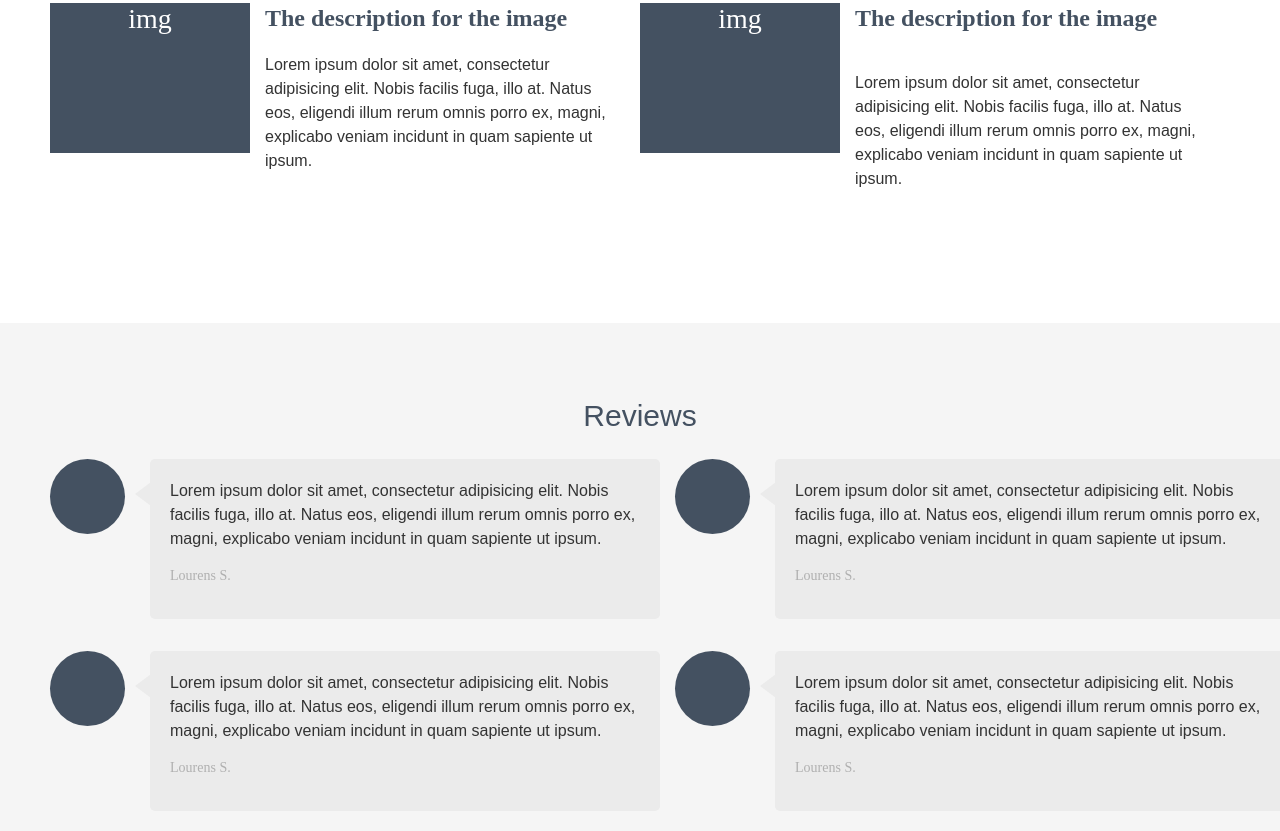
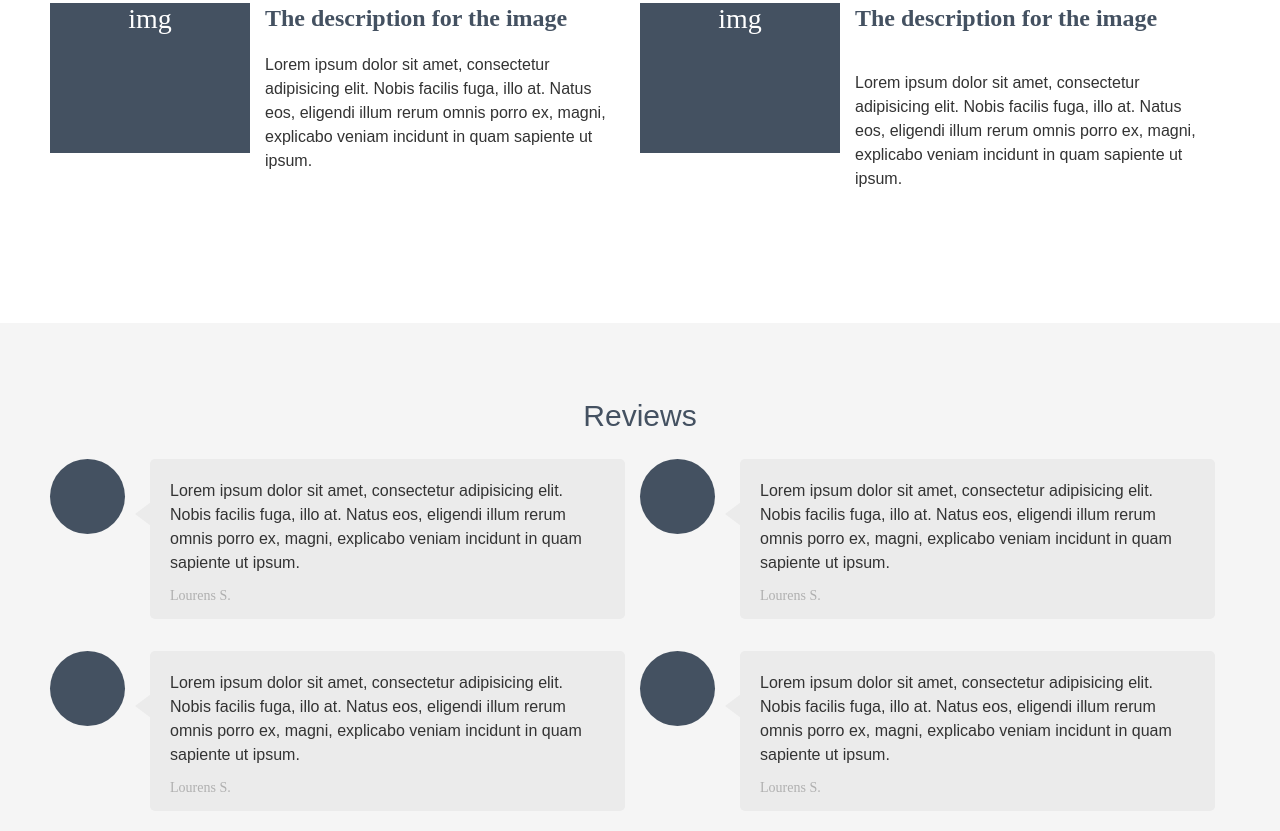
Before and after one commit to Anna117292/project, a plain HTML site: page index.html in a window 1280 px wide. Shown: the part 1552-2383 px from the top of the page. Drawn offline with nearby package versions, Linux system fonts and the light colour scheme.

Commit message:
edited the firs html and css file

```diff
--- a/index.html
+++ b/index.html
@@ -11,6 +11,7 @@
 </head>
 
 <body>
+    <div class="big-container">
         <div class="container">
             <header class="main-header">
                 <div class="main-header-wrapp">
@@ -22,7 +23,7 @@
                         <li class="header-list-item">Associate the page with the payment system</li>
                     </ul>
                 </div>
-            <img class="header-product-photo" src="#" alt="product" width="470px" height="214">
+                <img class="header-product-photo" src="#" alt="product" width="470" height="214">
             </header>
         </div>
         <main>
@@ -34,7 +35,7 @@
                         <p class="about-text">Lorem ipsum dolor sit amet, consectetur adipisicing elit. Nobis facilis fuga, illo at. Natus eos,<wbr>eligendi illum rerum omnis porro ex, magni, explicabo veniam incidunt in quam sapiente ut<wbr> ipsum.</p>
                         <p class="about-text">Pariatur iure ab sunt nesciunt, quibusdam odio iste cumque itaque, ipsa vel exercitationem<wbr> ullam quos aut nostrum cupiditate fuga quaerat quam animi dolores. Sequi itaque, unde <wbr>perferendis nemo debitis dolor.</p>
                     </div>
-                <img class="about-product-photo" src="#" alt="product" width="430px" height="242px">
+                    <img class="about-product-photo" src="#" alt="product" width="430" height="242">
 
                 </section>
             </div>
@@ -83,12 +84,6 @@
 
                 </ul>
             </section>
-
-
-
-
-
-
 
 
             <section class="scrinshots">
@@ -181,6 +176,7 @@
         <footer>
 
         </footer>
+    </div>
 </body>
 
 </html>
--- a/style.css
+++ b/style.css
@@ -1,10 +1,17 @@
 body {
     margin: 0;
 }
+body {
+    display: flex;
+    justify-content: center;
+    align-items: center;
 
+}
+/*.big-container {
+    margin: 0 auto 0 auto;
+}*/
 .container {
-    width: 100%;
-
+    width: 1280px;
 }
 
 .main-header {
@@ -15,7 +22,6 @@ body {
     box-sizing: border-box;
     display: flex;
     justify-content: space-between;
-
 }
 
 .main-header-title {
@@ -68,8 +74,7 @@ body {
 }
 
 .container-about {
-    width: 100%;
-
+    width: 1280px;
 }
 
 .about {
@@ -90,7 +95,6 @@ body {
     text-shadow: ;
     color: #445162;
     margin-top: 0px;
-
 }
 
 .about-text {
@@ -130,7 +134,7 @@ body {
 }*/
 
 .dignity {
-    width: 100%;
+    width: 1280px;
     padding: 50px;
     background-color: #f5f5f5;
     box-sizing: border-box;
@@ -189,8 +193,6 @@ body {
     position: absolute;
     top: 5px;
     left: 5px;
-
-
 }
 
 
@@ -210,7 +212,7 @@ body {
 
 
 .scrinshots {
-    width: 100%;
+    width: 1280px;
     padding: 50px;
     min-height: 520px;
     background-color: #fff;
@@ -230,7 +232,6 @@ body {
     list-style-type: none;
     display: flex;
     padding-left: 0;
-
 }
 
 .scrin-list-item:before {
@@ -244,13 +245,11 @@ body {
     text-align: center;
     line-height: 32px;
     position: absolute;
-
 }
 
 
 .lists {
     padding: 0 0 50px 0;
-
 }
 
 .scrin-list-title {
@@ -278,7 +277,7 @@ body {
 
 
 .reviews {
-    width: 100%;
+    width: 1280px;
     padding: 50px;
     min-height: 400px;
     background-color: #f5f5f5;
@@ -314,13 +313,21 @@ body {
 }
 
 .reviews-text {
-    margin-left: 215px;
+
+    margin-left: 100px;
     font-family: arial;
     font-size: 16px;
     line-height: 24px;
     color: #333333;
     margin-top: 0;
-    margin-right: 15px;
+    margin-right: 30px;
+    background-color: #ebebeb;
+    min-width: 470px;
+    min-height: 150px;
+    padding: 20px;
+    border-radius: 5px;
+    /* right: 50px; */
+    box-sizing: border-box;
 }
 
 
@@ -329,15 +336,15 @@ body {
 }
 
 .autor-name {
+
     margin-top: 0;
-    /* top: 15px; */
-    /* display: inline-block; */
     position: absolute;
-    bottom: 20px;
+    bottom: -15px;
     left: 120px;
     font-size: 14px;
     line-height: 18px;
     color: #b0b0b0;
+    padding-bottom: 15px;
 }
 
 /*.reviews-text {
@@ -356,7 +363,7 @@ body {
     position: absolute;
     /* Абсолютное позиционирование */
     left: 70px;
-    bottom: 110px;
+    bottom: 90px;
     /* Положение треугольника */
     border: 15px solid transparent;
     /* Прозрачные границы */
@@ -374,7 +381,7 @@ body {
     margin-right: 15px;
     background-color: #ebebeb;
     min-width: 470px;
-    min-height: 120px;
+    min-height: 160px;
     padding: 20px;
     border-radius: 5px;
 }
```
Lines whose indentation alone changed are shown as unchanged.
